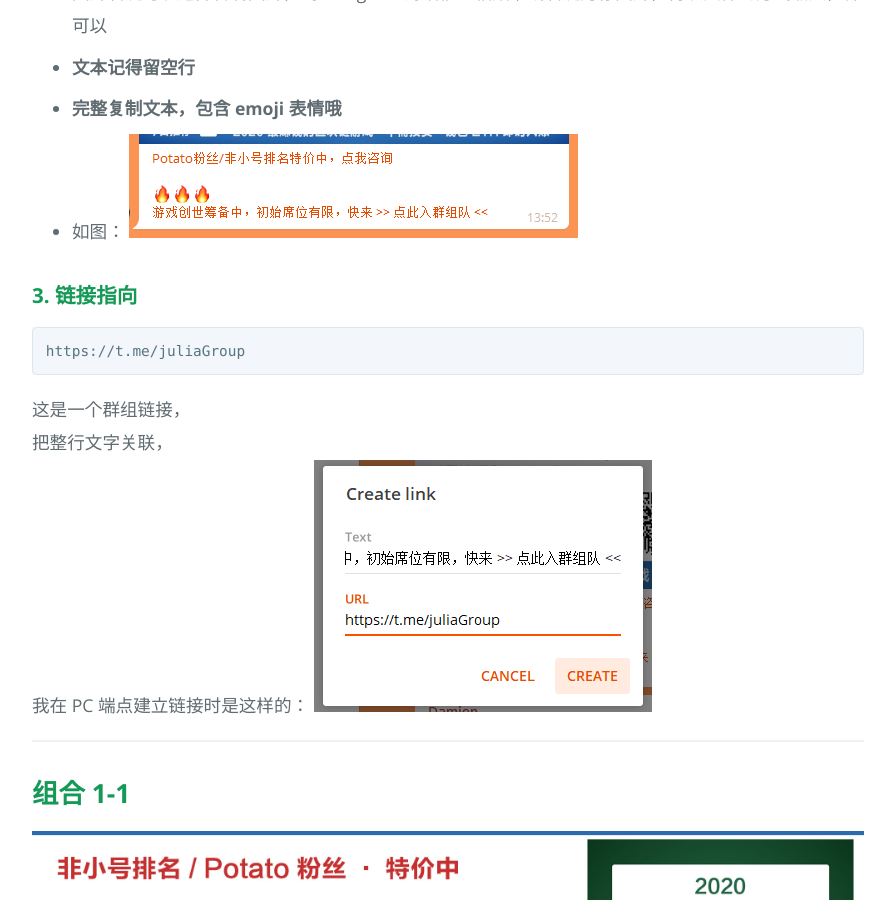
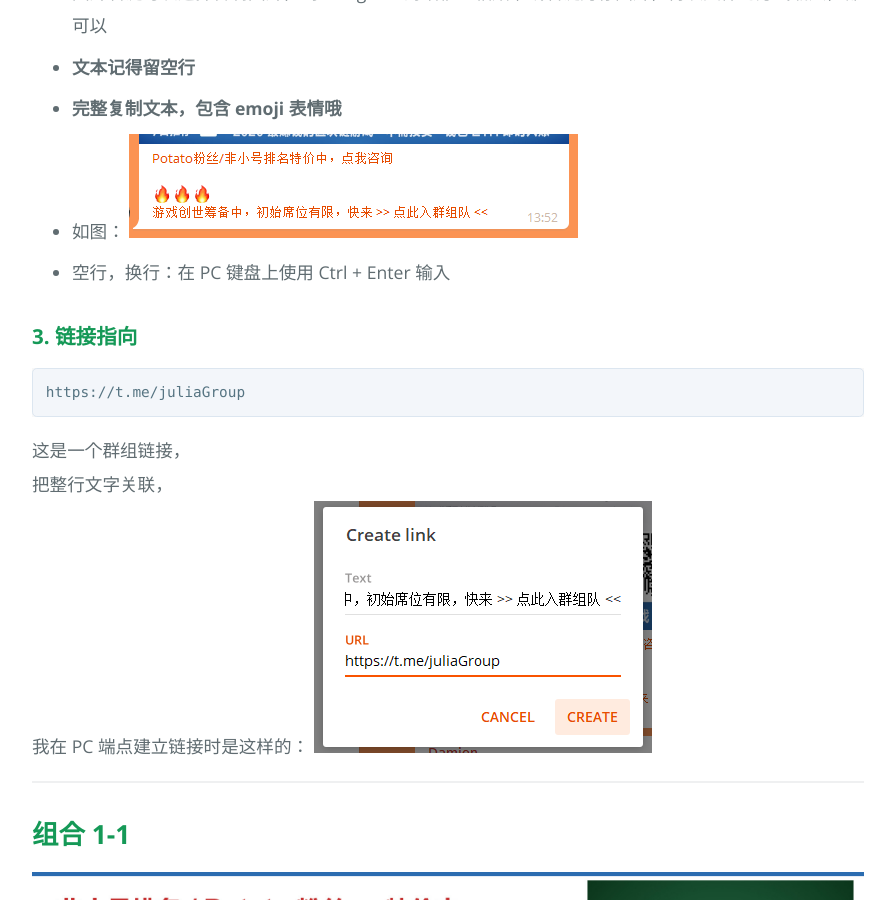
Before and after one commit to julia4pr/julia4pr.github.io, a Jekyll site: the page built from ad-cindy5200.md, in a window 1280 px wide and 900 px high, scrolled down 677 px. Shown: the whole window, without its empty margins (192-1087 px from the left). Built offline with Jekyll 4.4.1, drawn with Linux system fonts in a browser that asks for light colours.

Commit message:
updated: ad-cindy

```diff
--- a/ad-cindy5200.md
+++ b/ad-cindy5200.md
@@ -20,7 +20,7 @@ tagline: 图文组合按序使用
 - **完整复制文本，包含 emoji 表情哦**
 - 如图：
   ![text](/assets/pops/cindy_text.png)
-
+- 空行，换行：在 PC 键盘上使用 Ctrl + Enter 输入
 
 
 ### 3. 链接指向
```
